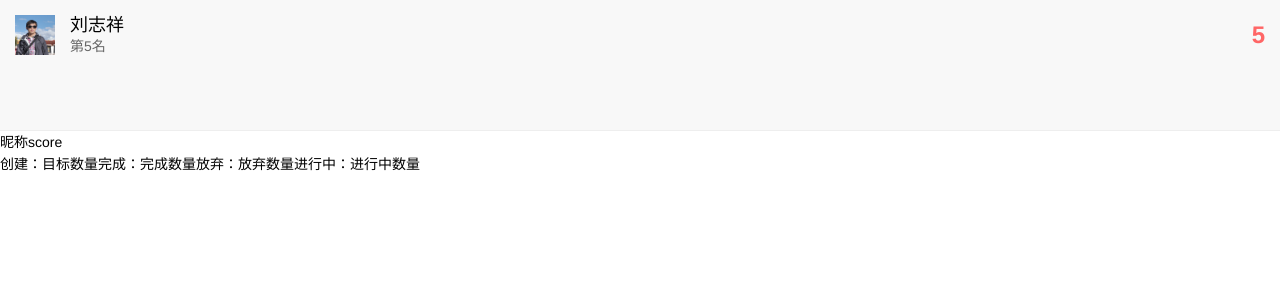
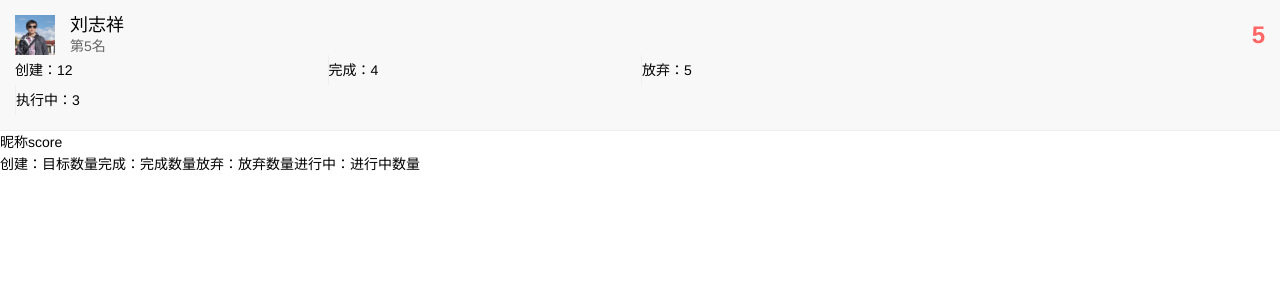
Before and after one commit to will-lzx/goal, a Django app: page /weixin/ranking/ in a window 1280 px wide. Shown: the top 300 px of the page. Run offline with Django 3.2, Linux system fonts and the light colour scheme.

Commit message:
小目标页面创建

```diff
--- a/templates/weixin/ranking.html
+++ b/templates/weixin/ranking.html
@@ -15,6 +15,12 @@
             <div class="zz_l_ph">第5名</div>
         </div>
         <div class="ph_zz_r">5</div>
+        <div class="zz_sj">
+            <div class="zz_sj_l zz_sj_b">创建：12</div>
+            <div class="zz_sj_l">完成：4</div>
+            <div class="zz_sj_l">放弃：5</div>
+            <div class="zz_sj_l">执行中：3</div>
+        </div>
     </div>
 
 
```
